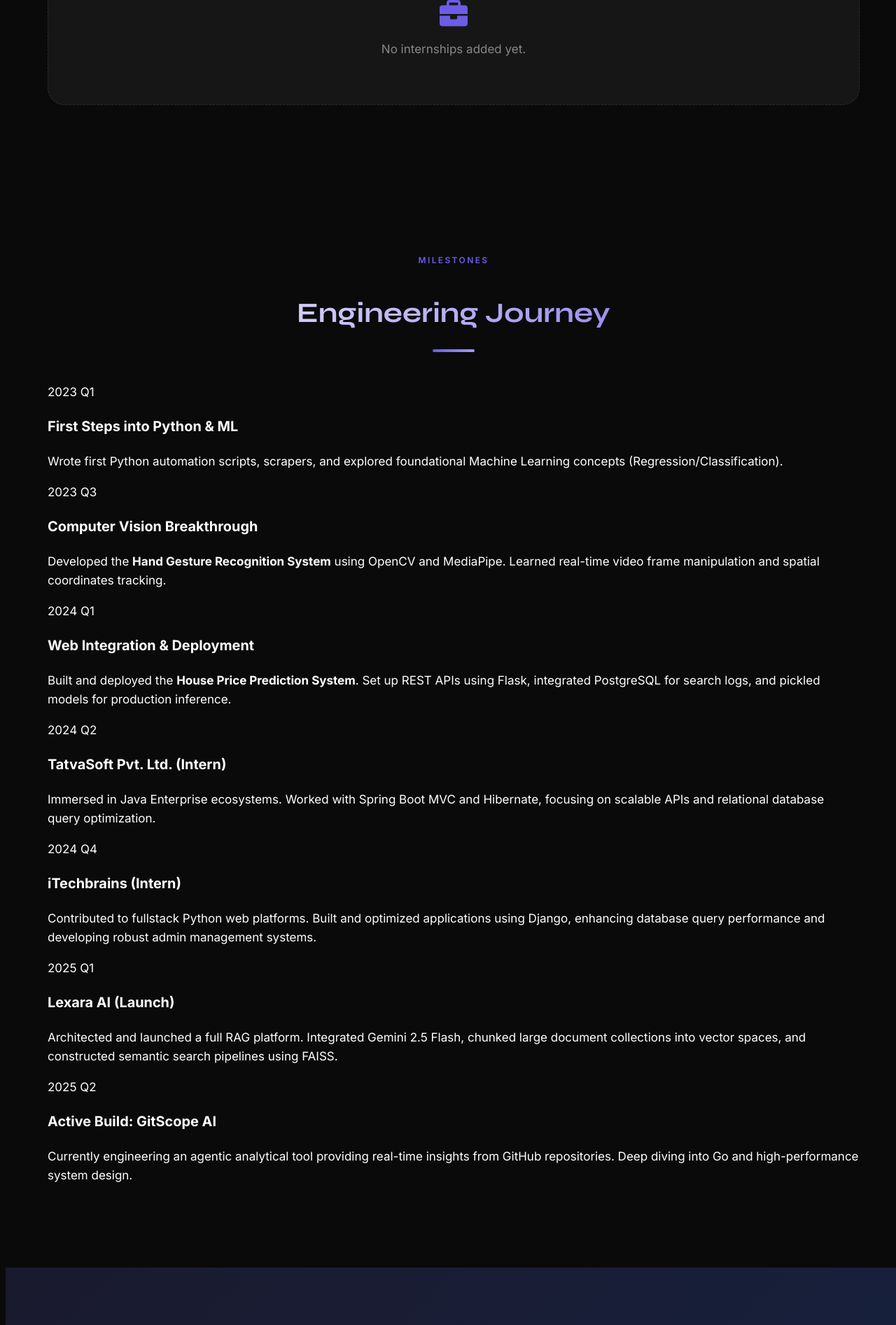
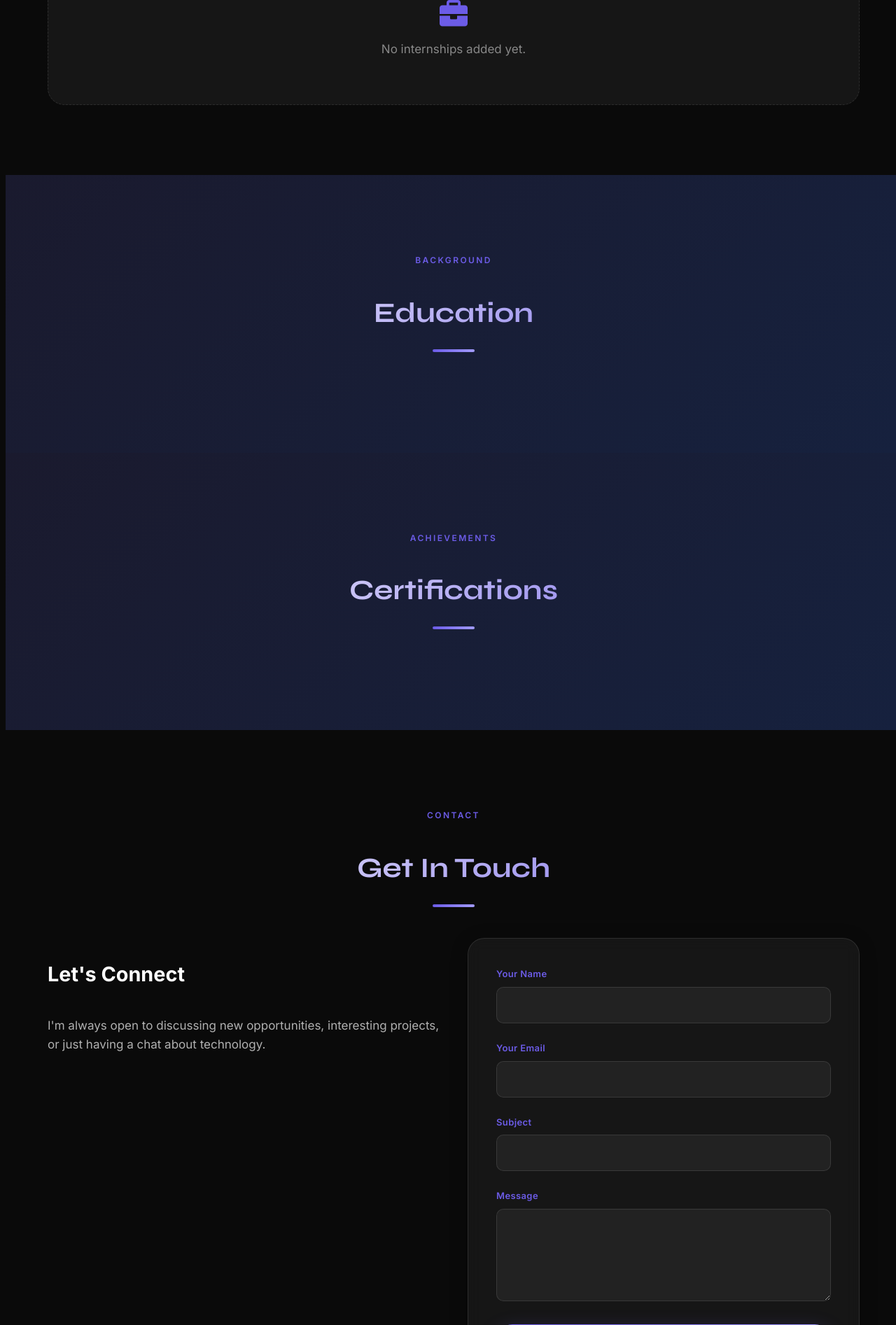
Before and after one commit to dhararuparel/portfolio-website, a Flask app: page / in a window 1280 px wide. Shown: the part 3465-5358 px from the top of the page at 70% size. Run offline with Flask 3, Linux system fonts and the light colour scheme; data comes from the database, SQL or seed files in the repository; data that the repository does not hold is empty.

Commit message:
Remove engineering journey section

```diff
--- a/templates/index.html
+++ b/templates/index.html
@@ -358,72 +358,7 @@
     </div>
 </section>
 
-<!-- Journey Section -->
-<section id="journey" class="journey">
-    <div class="container">
-        <p class="section-eyebrow">Milestones</p>
-        <h2 class="section-title">Engineering Journey</h2>
-        <div class="journey-timeline">
 
-            <div class="journey-item reveal-on-scroll">
-                <div class="journey-badge">2023 Q1</div>
-                <div class="journey-content">
-                    <h3>First Steps into Python &amp; ML</h3>
-                    <p>Wrote first Python automation scripts, scrapers, and explored foundational Machine Learning concepts (Regression/Classification).</p>
-                </div>
-            </div>
-
-            <div class="journey-item reveal-on-scroll">
-                <div class="journey-badge">2023 Q3</div>
-                <div class="journey-content">
-                    <h3>Computer Vision Breakthrough</h3>
-                    <p>Developed the <strong>Hand Gesture Recognition System</strong> using OpenCV and MediaPipe. Learned real-time video frame manipulation and spatial coordinates tracking.</p>
-                </div>
-            </div>
-
-            <div class="journey-item reveal-on-scroll">
-                <div class="journey-badge">2024 Q1</div>
-                <div class="journey-content">
-                    <h3>Web Integration &amp; Deployment</h3>
-                    <p>Built and deployed the <strong>House Price Prediction System</strong>. Set up REST APIs using Flask, integrated PostgreSQL for search logs, and pickled models for production inference.</p>
-                </div>
-            </div>
-
-            <div class="journey-item reveal-on-scroll">
-                <div class="journey-badge">2024 Q2</div>
-                <div class="journey-content">
-                    <h3>TatvaSoft Pvt. Ltd. (Intern)</h3>
-                    <p>Immersed in Java Enterprise ecosystems. Worked with Spring Boot MVC and Hibernate, focusing on scalable APIs and relational database query optimization.</p>
-                </div>
-            </div>
-
-            <div class="journey-item reveal-on-scroll">
-                <div class="journey-badge">2024 Q4</div>
-                <div class="journey-content">
-                    <h3>iTechbrains (Intern)</h3>
-                    <p>Contributed to fullstack Python web platforms. Built and optimized applications using Django, enhancing database query performance and developing robust admin management systems.</p>
-                </div>
-            </div>
-
-            <div class="journey-item reveal-on-scroll">
-                <div class="journey-badge">2025 Q1</div>
-                <div class="journey-content">
-                    <h3>Lexara AI (Launch)</h3>
-                    <p>Architected and launched a full RAG platform. Integrated Gemini 2.5 Flash, chunked large document collections into vector spaces, and constructed semantic search pipelines using FAISS.</p>
-                </div>
-            </div>
-
-            <div class="journey-item reveal-on-scroll">
-                <div class="journey-badge">2025 Q2</div>
-                <div class="journey-content">
-                    <h3>Active Build: GitScope AI</h3>
-                    <p>Currently engineering an agentic analytical tool providing real-time insights from GitHub repositories. Deep diving into Go and high-performance system design.</p>
-                </div>
-            </div>
-
-        </div>
-    </div>
-</section>
 
 <!-- Education Section -->
 <section id="education" class="education">
```
Also changed, not shown: docs/index.html (+4 -69 lines), index.html (+4 -69 lines).
